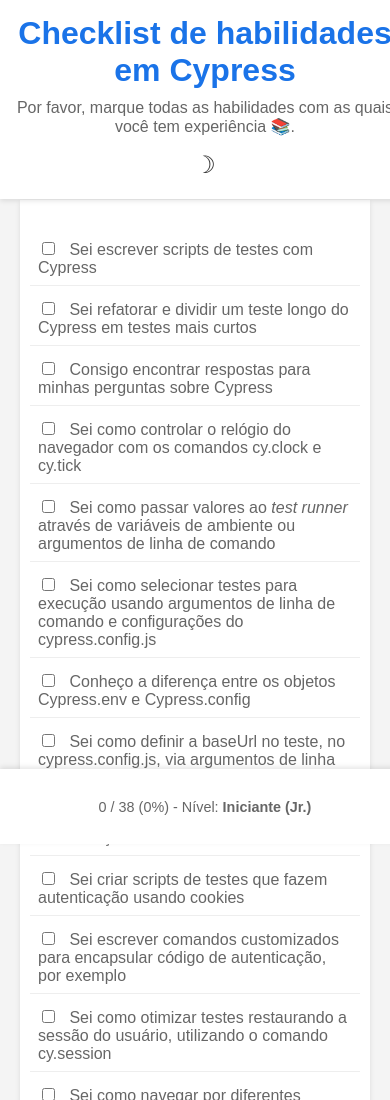
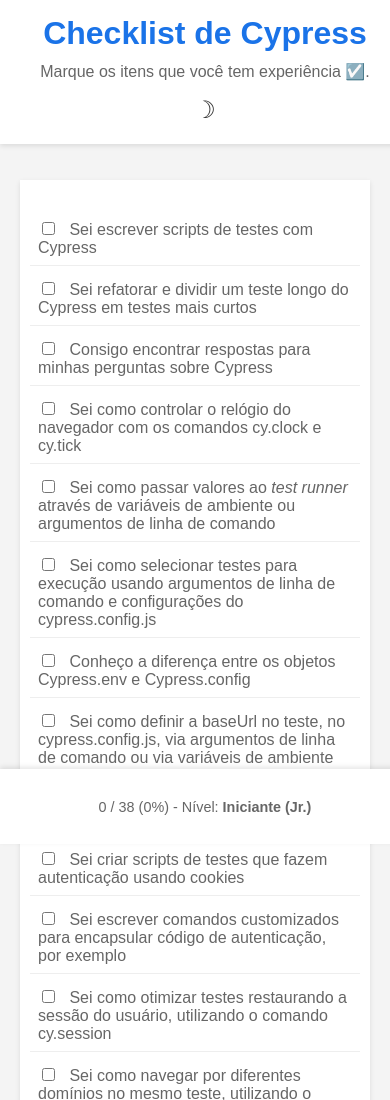
Before and after one commit to wlsf82/cypress-skills-checklist, a website: page src/index.html in a window 390 px wide. Shown: the top 1100 px of the page. Drawn offline with Linux system fonts and the light colour scheme.

Commit message:
Improvements for smaller viewports

```diff
--- a/src/index.html
+++ b/src/index.html
@@ -9,8 +9,8 @@
   </head>
   <body>
     <header>
-      <h1>Checklist de habilidades em Cypress</h1>
-      <p>Por favor, marque todas as habilidades com as quais você tem experiência 📚.</p>
+      <h1>Checklist de <span>habilidades em</span> Cypress</h1>
+      <p>Marque os itens que você tem experiência ☑️.</p>
       <button id="themeToggle">Mudar tema</button>
     </header>
     <main>
--- a/src/style.css
+++ b/src/style.css
@@ -38,7 +38,7 @@
   z-index: 1000; /* Ensure header is above other content */
   box-shadow: 0 2px 5px rgba(0,0,0,0.1);
   background-color: var(--container-bg-color); /* Use variable for background to maintain theme consistency */
-  padding: 20px 0; /* Add vertical padding for alignment */
+  padding: 20px 0 0 0; /* Add vertical padding for alignment */
   text-align: center;
 }
 
@@ -131,7 +131,7 @@
 /* Responsive adjustments */
 @media (max-width: 768px) {
   :root {
-    --header-height: 100px;
+    --header-height: 90px;
   }
 
   body {
@@ -142,6 +142,10 @@
     padding: 15px 10px; /* Smaller padding for mobile */
   }
 
+  h1 span {
+    display: none;
+  }
+
   li {
     padding: 8px;
   }
```
